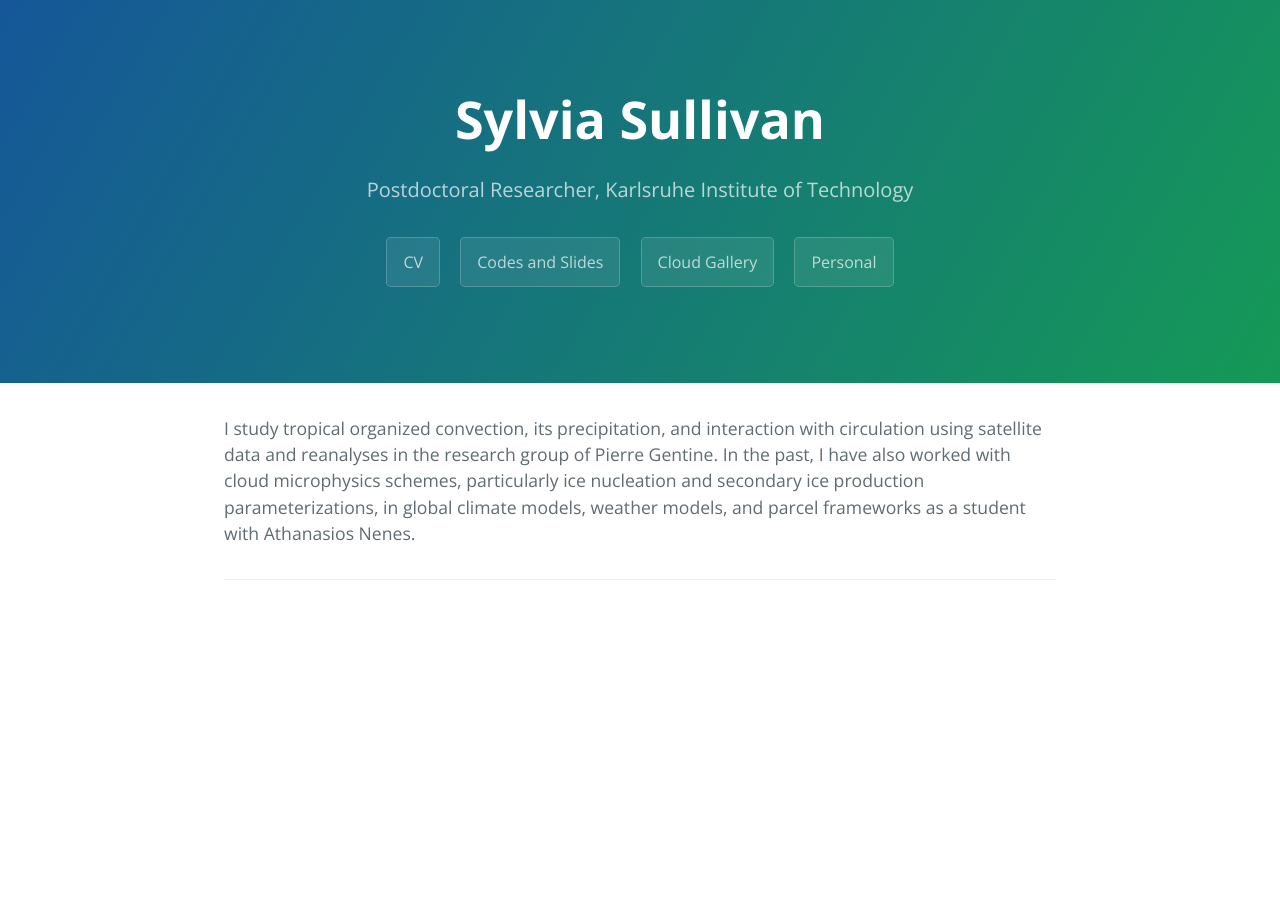
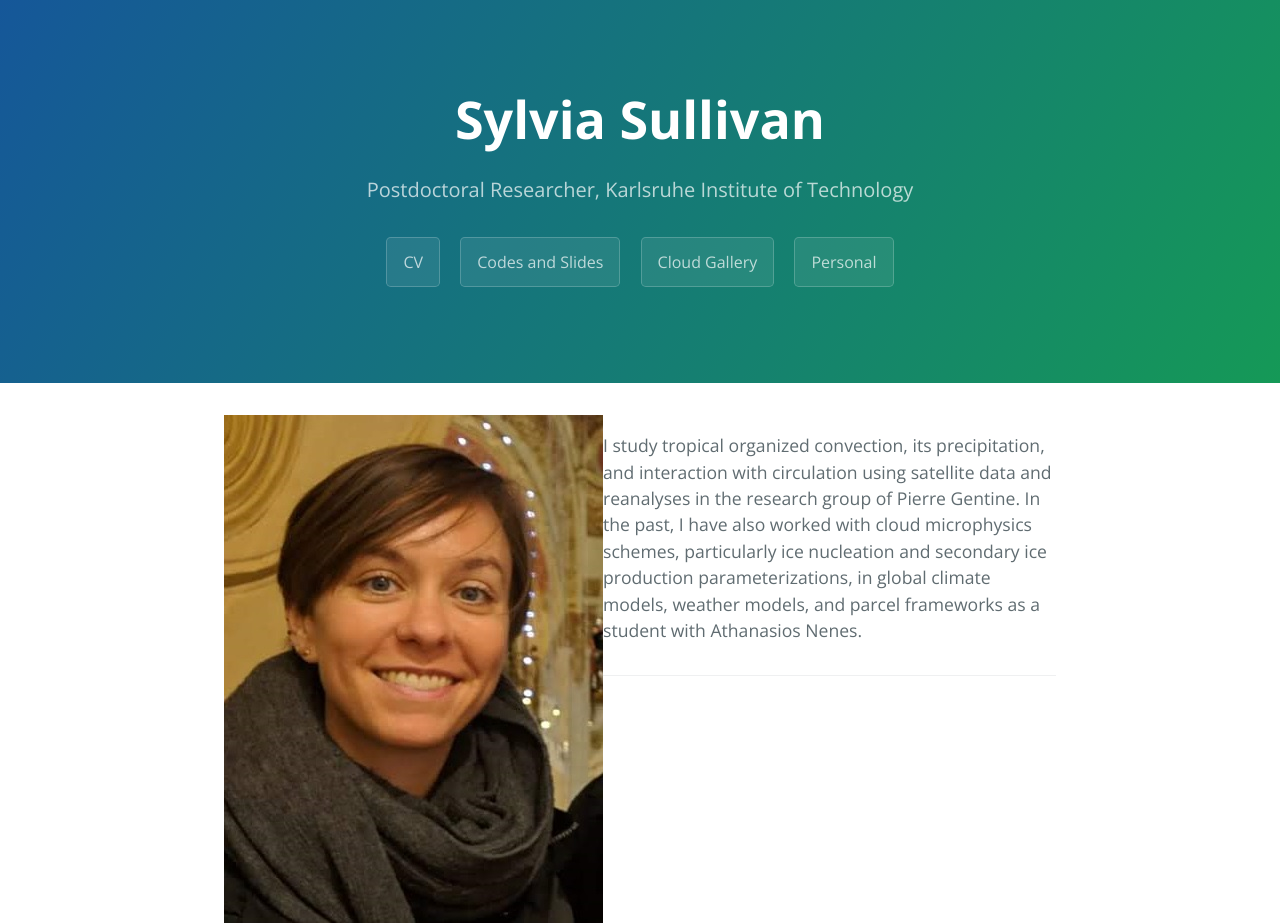
Before and after one commit to sylviasullivan/sylviasullivan.github.io, a Jekyll site: the page built from index.md, in a window 1280 px wide. Built offline with Jekyll 4.4.1, drawn with Linux system fonts in a browser that asks for light colours; before the commit the page ends 900 px from its top, so only the background shows below that.

Commit message:
left justify image

```diff
--- a/_sass/jekyll-theme-cayman.scss
+++ b/_sass/jekyll-theme-cayman.scss
@@ -376,3 +376,7 @@ a {
 .site-footer-credits {
   color: $blockquote-text-color;
 }
+
+img.float-left {
+  float: left;
+}
--- a/index.md
+++ b/index.md
@@ -1,6 +1,8 @@
 ---
 layout: default
 ---
+
+![](sylvia.jpg){:class="float-left"}
 
 I study tropical organized convection, its precipitation, and interaction with circulation
 using satellite data and reanalyses in the research group of Pierre Gentine. In the past, I
```
